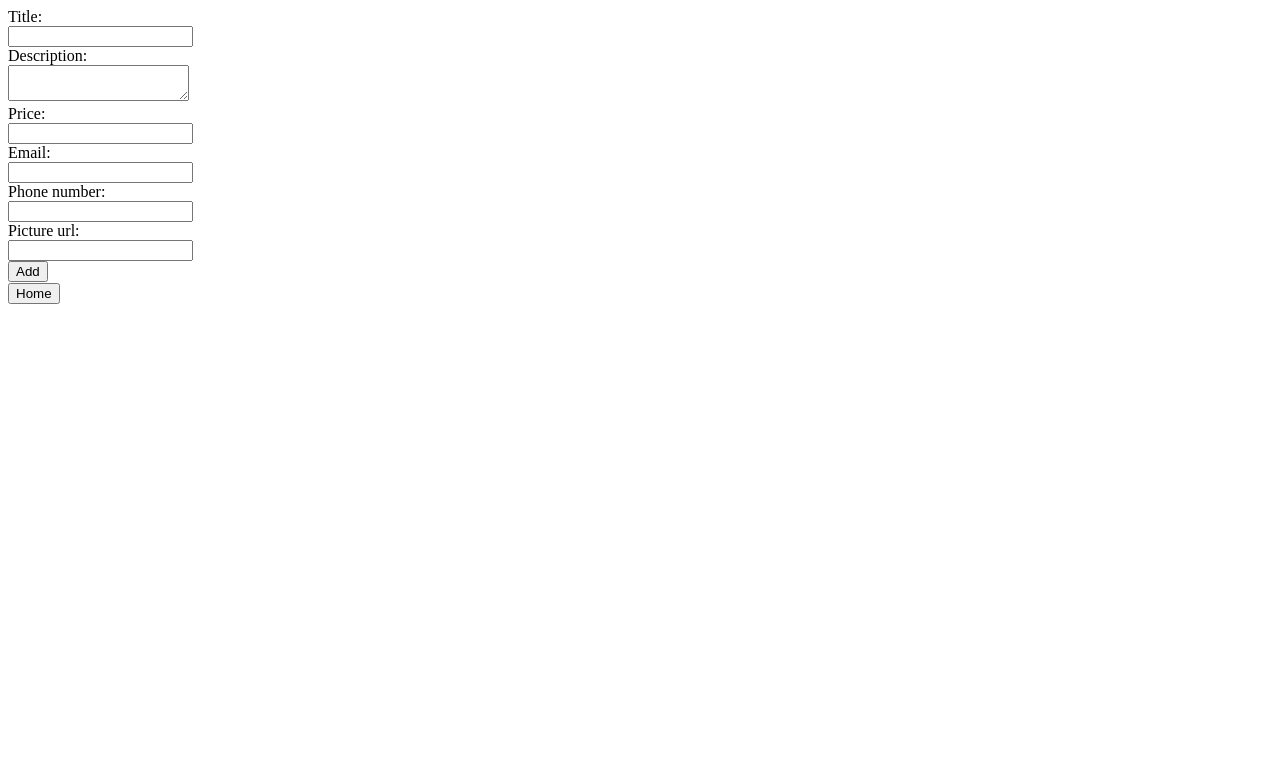
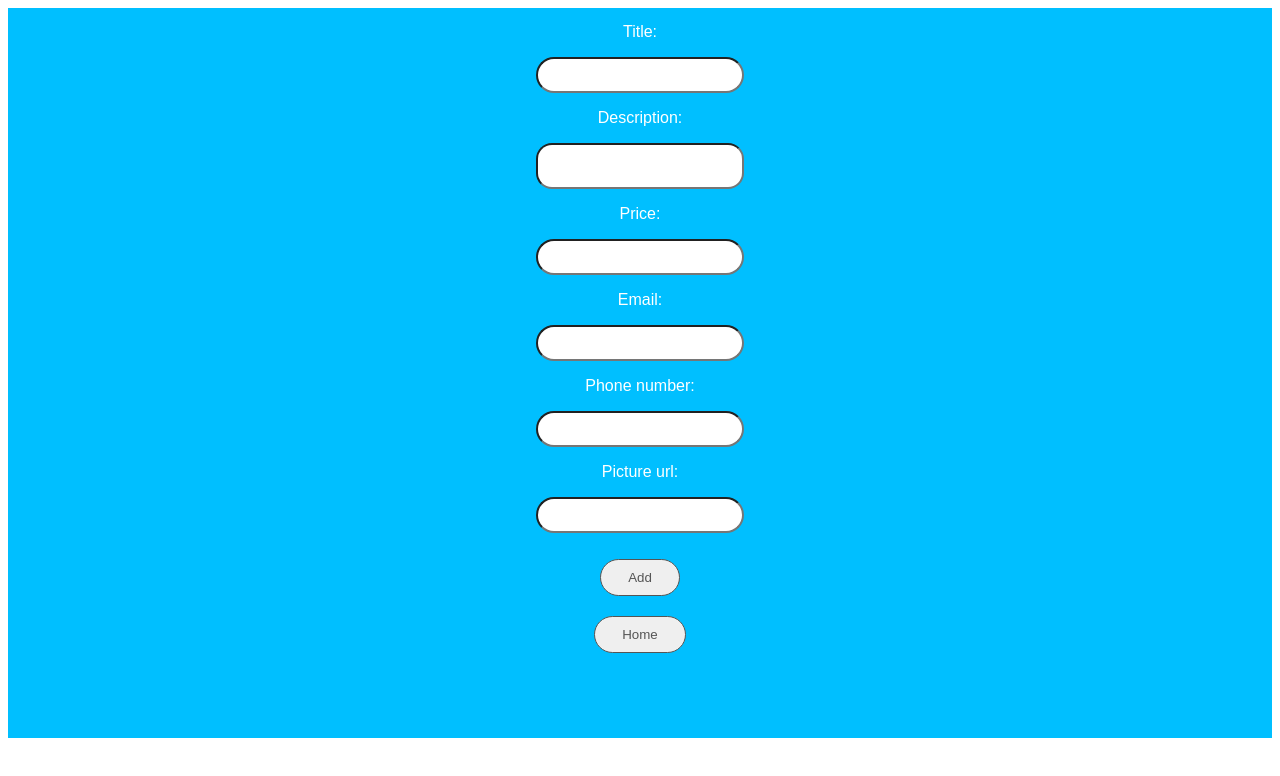
Before and after one commit to OttiV/webay-server, a React (Create React App) app in the folder client/: page /ads/1 in a window 1280 px wide. Both pictures are taken after a click on the button "Edit". Shown: the top 776 px of the page. Built offline with nearby package versions, Linux system fonts and the light colour scheme; no server answers.

Commit message:
applied css to components

```diff
--- a/client/package.json
+++ b/client/package.json
@@ -3,6 +3,7 @@
   "version": "0.1.0",
   "private": true,
   "dependencies": {
+    "@material-ui/core": "^3.9.3",
     "react": "^16.8.6",
     "react-dom": "^16.8.6",
     "react-redux": "^7.0.2",
--- a/client/src/App.css
+++ b/client/src/App.css
@@ -3,6 +3,12 @@
   padding: 15px;
   font-weight: 300;
   background-color: #00bfff;
+  display: flex;
+  flex-direction: column;
+  align-items: center;
+  justify-content: center;
+  /* font-size: calc(10px + 2vmin);
+    color: #282c34; */
 }
 
 a,
@@ -11,7 +17,7 @@
   font-size: 18px;
   font-style: italic;
   text-decoration: none;
-    color: #555;
+  color: #fff;
   margin-bottom: 60px;
 }
 
@@ -23,3 +29,23 @@
 ul {
   list-style-type: none;
 }
+
+html {
+  text-align: center;
+  color: #fff;
+  font-family: "Raleway", "Arial", "sans-serif";
+  font-weight: 400;
+  font-size: 20;
+  text-rendering: optimizeLegibility;
+}
+
+h1 {
+  color: #fff;
+  font-weight: 550;
+  font-size: 350%;
+  font-style: italic;
+  word-spacing: 4px;
+  letter-spacing: 1px;
+  margin-top: 20px;
+  margin-bottom: 20px;
+}
--- /dev/null
+++ b/client/src/components/AdDetails.css
@@ -0,0 +1,33 @@
+.AdDetailsContainer {
+  text-align: center;
+  padding: 15px;
+  font-weight: 300;
+  background-color: #00bfff;
+  display: flex;
+  flex-direction: column;
+  align-items: center;
+  justify-content: center;
+}
+
+
+.AdDetailsButtons,
+.AdDetailsButtons:link,
+.AdDetailsButtons:visited {
+  display: inline-block;
+  margin: 10px;
+  padding: 10px 27.5px;
+  font-weight: 500;
+  text-decoration: none;
+  border-radius: 200px;
+  transition: background-color 0.2s, border 0.2s, color 0.2s;
+  border: 1px solid #555;
+  color: #555;
+}
+
+
+.AdDetailsButtons:hover,
+.AdDetailsButtons:active {
+  background-color: #fd8f2e;
+  border: 1px solid #fd8f2e;
+  color: #fff;
+}
--- a/client/src/components/AdDetails.js
+++ b/client/src/components/AdDetails.js
@@ -1,22 +1,24 @@
 import React from "react";
 import AdForm from "./AdForm";
 import { Link } from "react-router-dom";
+import "./AdDetails.css"
 
 export default function AdDetails(props) {
   console.log("PROPSSSS", props.ad);
   return (
-    <div className="EventDetailsContainer">
+    <div className="AdDetailsContainer">
       {props.ad && !props.editMode && (
         <div className="AdDetails">
           <h1>{props.ad.title} </h1>
-          <button className="AdDetailsButtons" onClick={props.onEdit}>
-            Edit
-          </button>
           <p>{props.ad.description} </p>
           <p>$ {props.ad.price} </p>
           <p>{props.ad.email} </p>
           <p>{props.ad.phone} </p>
-          <img src={props.ad.picture} alt={props.ad.description} />
+          <img className="images" src={props.ad.picture} alt={props.ad.description} />
+          <br/>
+          <button className="AdDetailsButtons" onClick={props.onEdit}>
+            Edit
+          </button>
         </div>
       )}
       {props.editMode && (
--- /dev/null
+++ b/client/src/components/AdForm.css
@@ -0,0 +1,34 @@
+.AdForm_input {
+  width: 200px;
+  height: 30px;
+  margin: 1rem;
+  border-radius: 2rem;
+}
+.AdForm_textarea {
+  width: 200px;
+  border-radius: 1rem;
+  height: 40px;
+  margin: 1rem;
+}
+
+.AdForm_submitButton,
+.AdForm_submitButton:link,
+.AdForm_submitButton:visited {
+  display: inline-block;
+  margin: 10px;
+  padding: 10px 27.5px;
+  font-weight: 500;
+  text-decoration: none;
+  border-radius: 200px;
+  transition: background-color 0.2s, border 0.2s, color 0.2s;
+  border: 1px solid #555;
+  color: #555;
+
+}
+
+.AdForm_submitButton:hover,
+.AdForm_submitButton:active {
+  background-color: #fd8f2e;
+  border: 1px solid #fd8f2e;
+  color: #fff;
+}
--- a/client/src/components/AdForm.js
+++ b/client/src/components/AdForm.js
@@ -1,4 +1,5 @@
 import React from "react";
+import "./AdForm.css";
 
 export default class AdForm extends React.Component {
   render() {
@@ -17,11 +18,11 @@ export default class AdForm extends React.Component {
           Description:
         </label>
         <br />
-        <textarea
+        <input
           name="description"
           value={this.props.description}
           onChange={this.props.onChange}
-          className={"EventForm__textarea"}
+          className={"AdForm_textarea"}
         />
         <br />
         <label htmlFor="price">Price:</label>
--- a/client/src/components/AdsList.css
+++ b/client/src/components/AdsList.css
@@ -1,25 +1,34 @@
 .AdsList {
-    text-align: center;
-    padding: 15px;
-    font-weight: 300;
-    background-color: #00bfff;
-  }
+  text-align: center;
+  padding: 15px;
+  font-weight: 300;
+  background-color:  #00bfff;
+  display: flex;
+  flex-direction: column;
+}
+.Ads {
+  border: solid #fff 0.2rem;
+  width: 350px;
+  height: 350px;
+  padding: 1rem;
+  margin: 0.4rem;
+  float: left;
+  border-radius: 2rem;
 
-  a,
-  a:link,
-  a:visited {
-    font-size: 18px;
-    font-style: italic;
-    text-decoration: none;
-    color: #555;
-    margin-bottom: 60px;
-  }
+}
+.WeBay{
+ font-size: 4rem;
+}
+.images {
+  border-radius: 2rem;
+  object-fit: cover;
+  width: 250px;
+  height: 250px;
+  margin: 2rem;
+  border: double #fff 0.5rem;
+  transition: transform .2s;
+}
 
-  a:hover,
-  a:active {
-    font-weight: bold;
-  }
-
-  ul {
-    list-style-type: none;
-  }
+.images:hover {
+  transform: scale(1.5);
+}
--- a/client/src/components/AdsList.js
+++ b/client/src/components/AdsList.js
@@ -1,13 +1,14 @@
 import React, { Component } from "react";
 import { Link } from "react-router-dom";
-import "./AdsList.css"
+import "./AdsList.css";
 
 export default class AdsList extends Component {
   renderAd(ad) {
     return (
-      <li key={ad.id}>
+      <li className="Ads" key={ad.id}>
         <Link to={`/ads/${encodeURIComponent(ad.id)}`}>
-        {ad.title}, <i>$ {ad.price}</i> <br/><img src={ad.picture} alt={ad.description}/>
+          {ad.title}, <i>$ {ad.price}</i> <br />
+          <img className="images" src={ad.picture} alt={ad.description} />
         </Link>
       </li>
     );
@@ -18,7 +19,7 @@ export default class AdsList extends Component {
 
     return (
       <div className="AdsList">
-        <h1>WeBay</h1>
+        <h1 className="WeBay">WeBay</h1>
 
         {!ads && "Loading..."}
 
```
Also changed, not shown: 1 other file (tests, documents, lock files or other folders). Lines whose indentation alone changed are shown as unchanged.
